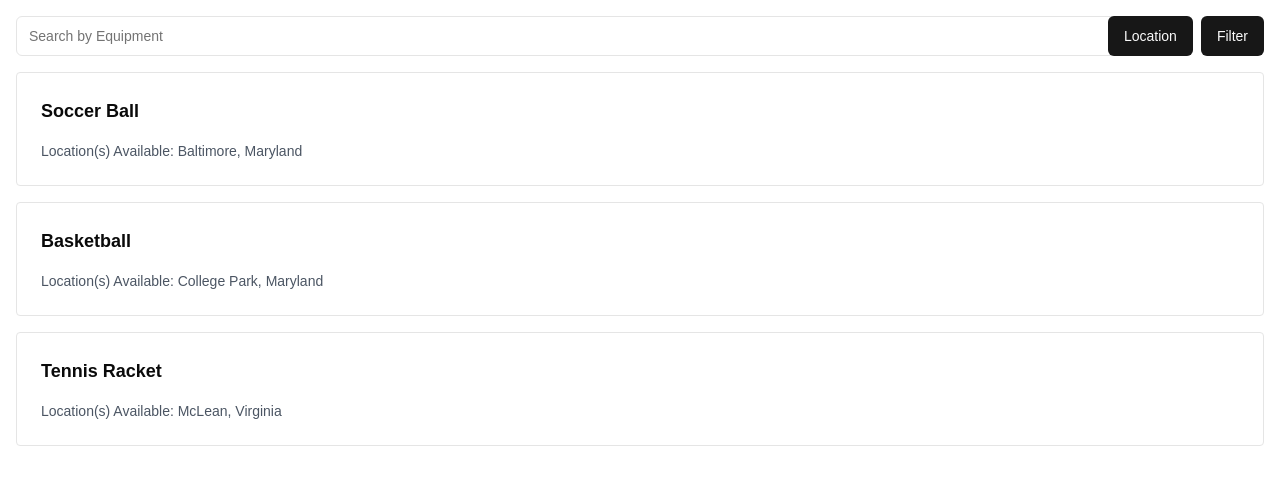
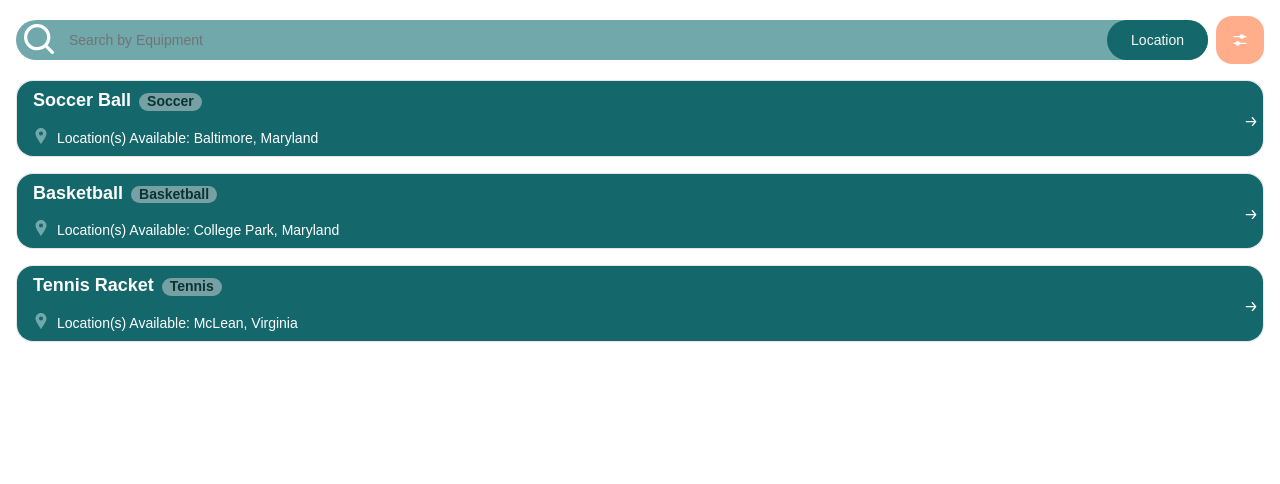
Before and after one commit to Hack4Impact-UMD/leveling-the-playing-field, a Next.js app: page /search-page in a window 1280 px wide. Shown: the top 484 px of the page. Built offline with nearby package versions, Linux system fonts and the light colour scheme.

Commit message:
added icons and styling to search page

```diff
--- a/src/app/search-page/Search.tsx
+++ b/src/app/search-page/Search.tsx
@@ -26,6 +26,10 @@ import {
   SelectTrigger,
   SelectValue,
 } from "@/components/ui/select"
+import SearchIcon from '@/components/icons/SmallSearchIcon';
+import FilterIcon from '@/components/icons/FilterIcon';
+import LocationIcon from '@/components/icons/LocationIcon';
+import RightArrowIcon from '@/components/icons/RightArrowIcon';
 
 interface Equipment {
   name: string;
@@ -47,6 +51,7 @@ const SearchPage = () => {
     warehouse: 'all',
     sport: 'all'
   });
+
 
   // Sample data with quantities
   const equipmentList = [
@@ -102,40 +107,48 @@ const SearchPage = () => {
     });
   };
 
+  // useEffect(() => {
+  //   setFilteredEquipmentList(applyFilters())
+  // }, [selectedSport, selectedWarehouse])
+  // const [filteredEquipmentList, setFilteredEquipmentList] = useState(applyFilters())
   const filteredEquipmentList = applyFilters();
 
   return (
     <div className="p-4">
       <div className="flex items-center space-x-2 mb-4">
-        <div className="relative flex-grow">
+        <div className="relative flex-grow border-black bg-teal-light rounded-3xl space-x-10 text-white">
+          <div className="absolute left-2 top-1 bottom-2">
+            <SearchIcon />
+          </div>
           <Input
             value={searchTerm}
             onChange={handleSearch}
             placeholder={`Search by ${searchMode === 'equipment' ? 'Equipment' : 'Location'}`}
-            className="pr-20"
+            className="pr-15 w-6/11 border-teal-light bg-teal-light rounded-3xl text-white font-ubuntu-condensed"
           />
           <Button
             onClick={toggleSearchMode}
-            className="absolute right-0 top-0 bottom-0"
+            className="absolute right-0 top-0 bottom-0 bg-teal hover:bg-teal focus:bg-teal rounded-3xl font-ubuntu-condensed px-6"
           >
             {searchMode === 'equipment' ? 'Location' : 'Equipment'}
           </Button>
         </div>
-        <Button onClick={handleFilterToggle}>
-          Filter
+        <Button onClick={handleFilterToggle} className="bg-orange-light hover:bg-orange-light focus:bg-orange-light h-12 rounded-2xl">
+          <FilterIcon />
         </Button>
       </div>
 
       {showFilter && (
-        <div className="p-4 border rounded mb-4 space-y-4">
+        <div className="p-4 border rounded mb-4 space-y-4 bg-orange-light">
+          <h2 className="text-lg font-cabin-condensed text-white">Filter</h2>
           {searchMode === 'equipment' && (
             <div>
-              <div className="flex justify-between items-center mb-2">
+              <div className="flex justify-between items-center mb-2 font-cabin-condensed text-white">
                 <span>Warehouse Location</span>
-                <Button onClick={resetWarehouse} variant="outline" size="sm">Reset</Button>
+                <Button onClick={resetWarehouse} variant="link" size="sm" className="underline text-white">Reset</Button>
               </div>
               <Select onValueChange={setSelectedWarehouse} value={selectedWarehouse}>
-                <SelectTrigger className="w-full">
+                <SelectTrigger className="w-3/4 h-25 rounded-3xl shadow-lg shadow-black-500">
                   <SelectValue placeholder="Select a warehouse" />
                 </SelectTrigger>
                 <SelectContent>
@@ -149,12 +162,12 @@ const SearchPage = () => {
           )}
 
           <div>
-            <div className="flex justify-between items-center mb-2">
-              <span>Sport Category</span>
-              <Button onClick={resetSport} variant="outline" size="sm">Reset</Button>
+            <div className="flex justify-between items-center mb-2 font-cabin-condensed">
+              <span className="text-white">Sport Category</span>
+              <Button onClick={resetSport} variant="link" size="sm" className="underline text-white">Reset</Button>
             </div>
             <Select onValueChange={setSelectedSport} value={selectedSport}>
-              <SelectTrigger className="w-full">
+              <SelectTrigger className="w-3/4 h-10 rounded-3xl shadow-lg shadow-black-500">
                 <SelectValue placeholder="Select sport" />
               </SelectTrigger>
               <SelectContent>
@@ -167,38 +180,64 @@ const SearchPage = () => {
           </div>
 
           <div className="flex justify-end mt-4">
-            <Button onClick={handleApplyFilters}>Apply</Button>
+            <Button onClick={handleApplyFilters} className="bg-teal-light h-5 rounded-3xl font-cabin-condensed underline">Apply</Button>
           </div>
         </div>
       )}
 
+      {/* Basic information of each warehouse/location */}
       <div className="grid grid-cols-1 gap-4">
         {filteredEquipmentList.map((item) => (
           <Button
             key={item.name}
             onClick={() => handleEquipmentClick(item)}
-            className="p-6 rounded text-left flex flex-col items-start w-full h-auto"
+            className="p-0 rounded-2xl w-full h-full"
             variant="outline"
           >
-            <span className="font-semibold text-lg mb-2">
-              {searchMode === 'equipment' ? item.name : item.warehouse}
+            <div className="bg-teal w-full h-full flex items-center justify-between pl-4 pt-2 pb-2 pr-1 rounded-2xl">
+              <div className="flex flex-col justify-start">
+                <span className="font-semibold text-lg mb-2 text-white font-ubuntu-condensed">
+                  {searchMode === 'equipment' ? (
+                    <div className="flex space-x-2 items-baseline">
+                      <span className="font-semibold text-lg mb-2 text-white font-ubuntu-condensed leading-tight">
+                        {item.name}
+                      </span>
+                      <div className="bg-white-dark opacity-50 rounded-3xl text-sm text-black font-ubuntu-condensed leading-tight px-2">
+                        {item.sport}
+                      </div>
+                    </div>
+                  ) : (
+                    <div className="flex space-x-2 items-baseline">
+                      <LocationIcon />
+                      <span className="font-semibold text-lg mb-2 text-white font-ubuntu-condensed">
+                        {item.warehouse}
+                      </span>
+                    </div>
+                  )}
                 </span>
                 {searchMode === 'equipment' && (
-              <span className="text-sm text-gray-600">
+                  <div className="flex space-x-2">
+                    <LocationIcon />
+                    <span className="text-sm text-white font-ubuntu-condensed">
                       {`Location(s) Available: ${item.warehouse}`}
                     </span>
+                  </div>
                 )}
                 {searchMode === 'location' && (
-              <span className="text-sm text-gray-600">
+                  <span className="text-sm text-white font-ubuntu-condensed">
                     {`Equipment Available: ${item.name}`}
                   </span>
                 )}
+              </div>
+              <RightArrowIcon />
+            </div>
           </Button>
         ))}
       </div>
 
+      {/* pop-up box for more information */}
       <Dialog open={isDialogOpen} onOpenChange={setIsDialogOpen}>
-        <DialogContent>
+        <DialogContent className="bg-teal text-white font-ubuntu-condensed">
           <DialogHeader>
             <DialogTitle>
               {searchMode === 'equipment'
@@ -208,7 +247,7 @@ const SearchPage = () => {
             <DialogClose />
           </DialogHeader>
           {selectedEquipment && (
-            <div className="p-4">
+            <div className="p-4 bg-teal text-white font-ubuntu-condensed">
               {searchMode === 'equipment' ? (
                 <>
                   <p>Warehouse: {selectedEquipment.warehouse}</p>
@@ -226,7 +265,7 @@ const SearchPage = () => {
                   }</p>
                 </>
               )}
-              <Button onClick={() => setIsDialogOpen(false)} className="mt-4">
+              <Button onClick={() => setIsDialogOpen(false)} className="mt-4 rounded-2xl bg-orange hover:bg-orange focus:bg-orange">
                 Close
               </Button>
             </div>
--- /dev/null
+++ b/src/components/icons/FilterIcon.tsx
@@ -0,0 +1,16 @@
+export default function FilterIcon() {
+  return (
+    <svg
+      width="70"
+      height="70"
+      viewBox="0 0 24 24"
+      fill="none"
+      xmlns="http://www.w3.org/2000/svg"
+    >
+      <path
+        d="M15 10.5A3.502 3.502 0 0 0 18.355 8H21a1 1 0 1 0 0-2h-2.645a3.502 3.502 0 0 0-6.71 0H3a1 1 0 0 0 0 2h8.645A3.502 3.502 0 0 0 15 10.5zM3 16a1 1 0 1 0 0 2h2.145a3.502 3.502 0 0 0 6.71 0H21a1 1 0 1 0 0-2h-9.145a3.502 3.502 0 0 0-6.71 0H3z"
+        fill="white"
+      />
+    </svg>
+  );
+}
--- /dev/null
+++ b/src/components/icons/LocationIcon.tsx
@@ -0,0 +1,16 @@
+export default function LocationIcon() {
+  return (
+    <svg
+      width="800"
+      height="800"
+      viewBox="0 0 395.71 395.71"
+      fill="none"
+      xmlns="http://www.w3.org/2000/svg"
+    >
+      <path
+        d="M197.849,0C122.131,0,60.531,61.609,60.531,137.329c0,72.887,124.591,243.177,129.896,250.388l4.951,6.738 c0.579,0.792,1.501,1.255,2.471,1.255c0.985,0,1.901-0.463,2.486-1.255l4.948-6.738c5.308-7.211,129.896-177.501,129.896-250.388 C335.179,61.609,273.569,0,197.849,0z M197.849,88.138c27.13,0,49.191,22.062,49.191,49.191c0,27.115-22.062,49.191-49.191,49.191 c-27.114,0-49.191-22.076-49.191-49.191C148.658,110.2,170.734,88.138,197.849,88.138z"
+        fill="#70A8AB"
+      />
+    </svg>
+  );
+}
--- /dev/null
+++ b/src/components/icons/RightArrowIcon.tsx
@@ -0,0 +1,17 @@
+export default function RightArrowIcon() {
+  return (
+    <svg
+      className="transform scale-x-[-1]"
+      width="40"
+      height="100"
+      viewBox="0 0 22 12"
+      fill="none"
+      xmlns="http://www.w3.org/2000/svg"
+    >
+      <path
+        d="M17.4165 10.0834H6.54484L9.87234 6.0867C10.0279 5.8995 10.1028 5.65816 10.0804 5.41577C10.0581 5.17337 9.94037 4.94979 9.75317 4.7942C9.56597 4.6386 9.32463 4.56375 9.08224 4.58609C8.83985 4.60844 8.61626 4.72616 8.46067 4.91336L3.87734 10.4134C3.84587 10.4567 3.81827 10.5027 3.79484 10.5509C3.79484 10.5967 3.79484 10.6242 3.73067 10.67C3.68912 10.7751 3.66737 10.887 3.6665 11C3.66737 11.113 3.68912 11.2249 3.73067 11.33C3.73067 11.3759 3.73067 11.4034 3.79484 11.4492C3.81827 11.4974 3.84587 11.5434 3.87734 11.5867L8.46067 17.0867C8.54686 17.1902 8.65479 17.2734 8.77678 17.3304C8.89877 17.3875 9.03184 17.4169 9.1665 17.4167C9.38069 17.4171 9.58825 17.3425 9.75317 17.2059C9.84599 17.1289 9.92272 17.0344 9.97896 16.9277C10.0352 16.8211 10.0698 16.7044 10.0809 16.5843C10.092 16.4643 10.0793 16.3432 10.0435 16.2281C10.0077 16.1129 9.94952 16.006 9.87234 15.9134L6.54484 11.9167H17.4165C17.6596 11.9167 17.8928 11.8201 18.0647 11.6482C18.2366 11.4763 18.3332 11.2431 18.3332 11C18.3332 10.7569 18.2366 10.5238 18.0647 10.3518C17.8928 10.1799 17.6596 10.0834 17.4165 10.0834Z"
+        fill="white"
+      />
+    </svg>
+  );
+}
--- /dev/null
+++ b/src/components/icons/SmallSearchIcon.tsx
@@ -0,0 +1,16 @@
+export default function SearchIcon() {
+  return (
+    <svg
+      width="30"
+      height="30"
+      viewBox="0 0 44 44"
+      fill="none"
+      xmlns="http://www.w3.org/2000/svg"
+    >
+      <path
+        d="M19.3363 33.8376C21.2406 33.8376 23.1263 33.4625 24.8857 32.7337C26.6451 32.005 28.2437 30.9368 29.5902 29.5902C30.9368 28.2437 32.005 26.6451 32.7337 24.8857C33.4625 23.1263 33.8376 21.2406 33.8376 19.3363C33.8376 17.4319 33.4625 15.5462 32.7337 13.7869C32.005 12.0275 30.9368 10.4289 29.5902 9.08231C28.2437 7.73574 26.6451 6.66758 24.8857 5.93883C23.1263 5.21007 21.2406 4.83498 19.3363 4.83498C15.4903 4.83498 11.8018 6.36279 9.08231 9.08231C6.36279 11.8018 4.83498 15.4903 4.83498 19.3363C4.83498 23.1823 6.36279 26.8707 9.08231 29.5902C11.8018 32.3098 15.4903 33.8376 19.3363 33.8376ZM34.611 31.1935L43.2634 39.8459C43.4941 40.0691 43.678 40.3359 43.8045 40.6308C43.9309 40.9258 43.9974 41.243 43.9999 41.5639C44.0025 41.8848 43.9411 42.203 43.8194 42.4999C43.6976 42.7969 43.518 43.0666 43.2909 43.2934C43.0638 43.5201 42.7938 43.6994 42.4967 43.8207C42.1996 43.942 41.8813 44.0029 41.5604 43.9999C41.2395 43.9969 40.9224 43.93 40.6276 43.8032C40.3329 43.6763 40.0663 43.492 39.8435 43.261L31.1911 34.6086C27.3058 37.6245 22.4173 39.0464 17.5206 38.5848C12.6239 38.1232 8.08715 35.8129 4.8339 32.1241C1.58064 28.4354 -0.144559 23.6454 0.00949597 18.7295C0.163551 13.8135 2.18528 9.14095 5.66312 5.66312C9.14095 2.18528 13.8135 0.163551 18.7295 0.00949597C23.6454 -0.144559 28.4354 1.58064 32.1241 4.8339C35.8129 8.08715 38.1232 12.6239 38.5848 17.5206C39.0464 22.4173 37.6245 27.3058 34.6086 31.1911L34.611 31.1935Z"
+        fill="white"
+      />
+    </svg>
+  );
+}
```
Also changed, not shown: 1 other file (tests, documents, lock files or other folders). Lines whose indentation alone changed are shown as unchanged.
